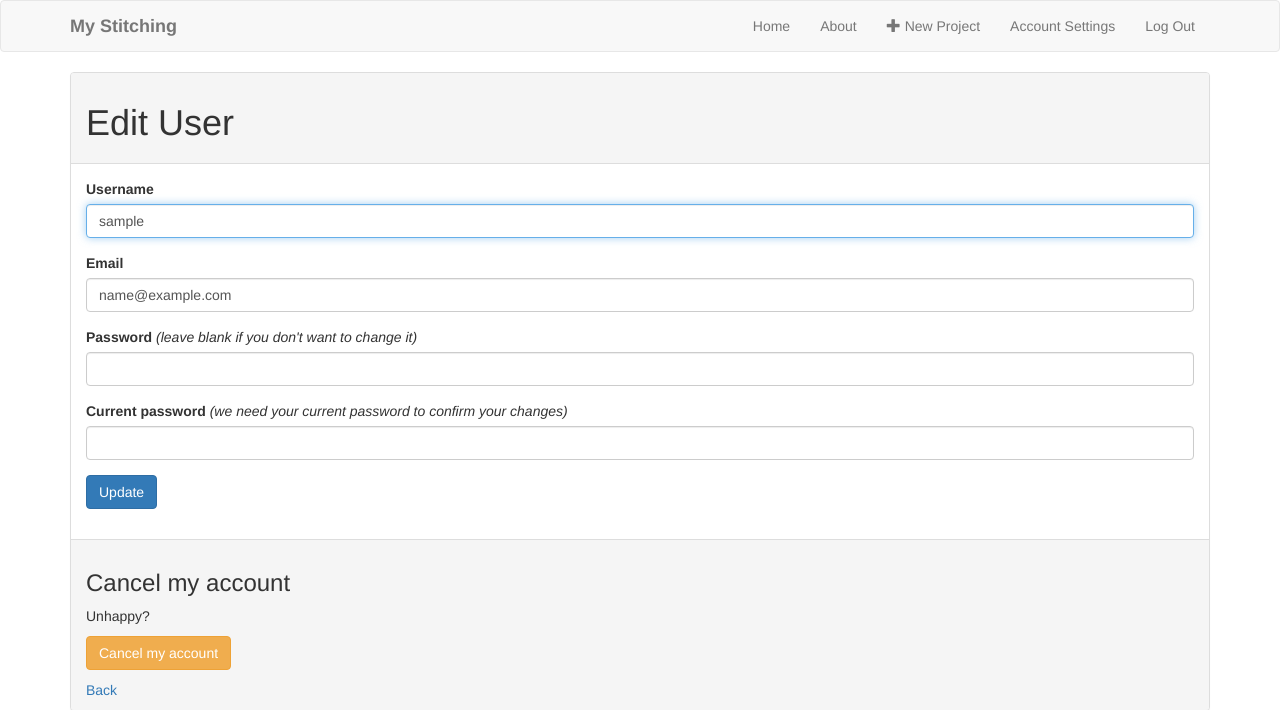
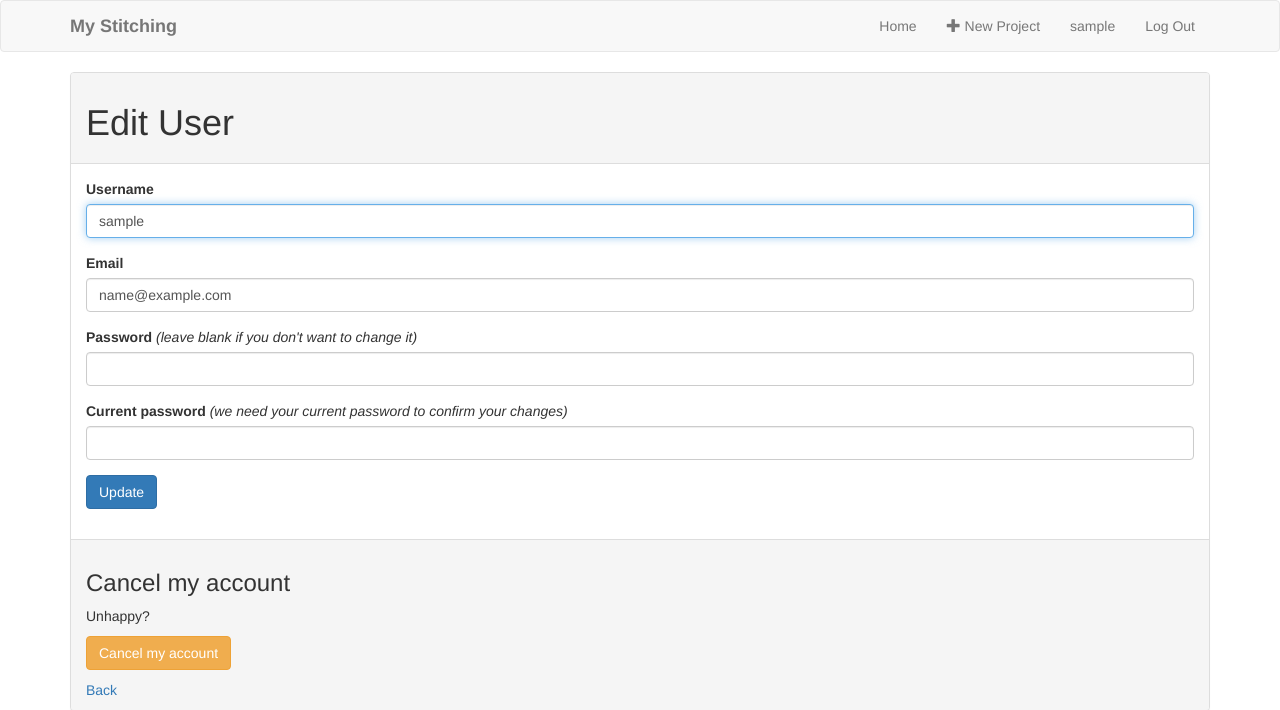
Before and after one commit to llmarlow/mystitchingold, a Rails app: page /users/edit in a window 1280 px wide. Shown: the top 710 px of the page. Run offline with Rails 7, Linux system fonts and the light colour scheme; the visitor is signed in with stand-in values (Sample User, id 1); style sheets or scripts are compiled from the project's sources; parts of the project's set-up code (start-up, migrations or seed data) failed here and were passed over; some libraries are stand-ins or nearby versions.

Commit message:
changed text on edit user registration link

```diff
--- a/app/views/layouts/_header.html.erb
+++ b/app/views/layouts/_header.html.erb
@@ -15,14 +15,14 @@
   <div class="collapse navbar-collapse navbar-ex1-collapse">
     <ul class="nav navbar-nav navbar-right">
         <li><%= link_to "Home", root_path %></li>
-        <li><%= link_to "About", about_path %></li>
+        <!--<li><%= link_to "About", about_path %></li>-->
         <% if user_signed_in? %>
       <li>
         <%= link_to new_project_path do %>
               <span class="glyphicon glyphicon-plus"></span> New Project
             <% end %>
           </li>
-          <li><%= link_to "Account Settings", edit_user_registration_path %></li>
+          <li><%= link_to current_user.username, edit_user_registration_path %></li>
           <li><%= link_to "Log Out", destroy_user_session_path, method: :delete %></li>
         <% else %>
           <li><%= link_to "Sign In", new_user_session_path %></li>
--- a/app/views/projects/show.html.erb
+++ b/app/views/projects/show.html.erb
@@ -80,6 +80,7 @@
            <div id="updates" class="transitions-enabled">
             <% @project.updates.order("update_date desc").each do |update| %>
             <div class="box">
+              <% if @updates %>
               <%= image_tag update.update_image.url(:medium), class: "img-thumbnail" %>
               <h4 class="center"><%= update.hours %> hours on <%= update.update_date.strftime("%d/%m/%y") %></h4>
               <% if @project.user == current_user %>
@@ -88,6 +89,9 @@
                  method: :delete,
                  data: { confirm: 'Are you sure?' } %>
               </p>
+              <% else %>
+              <p>No Updates</p>
+              <% end %>
               <% end %>
             </div>
             <% end %>
```
